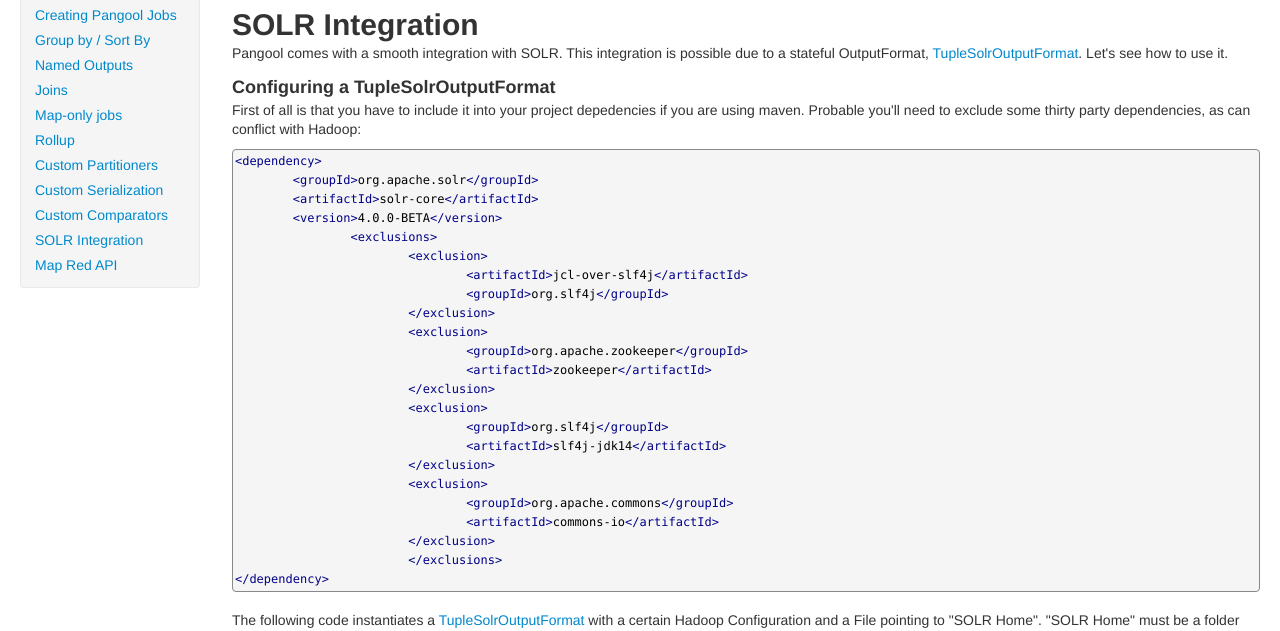
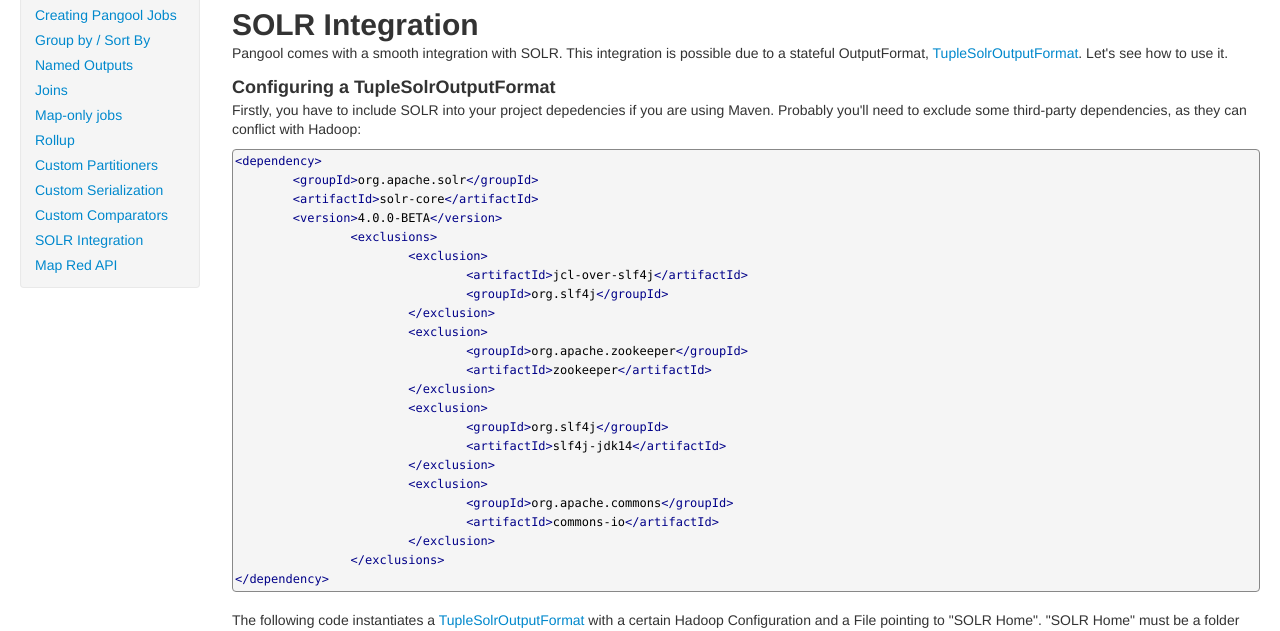
Before and after one commit to datasalt/pangool, a Jekyll site: the page built from userguide/solrintegration.html, in a window 1280 px wide and 900 px high. Shown: the part 264-895 px from the top of the window. Built offline with Jekyll 4.4.1, drawn with Linux system fonts in a browser that asks for light colours; nearby versions of some CDN libraries; Markdown is read by kramdown in place of the engine named in the settings.

Commit message:
Small English corrections.

```diff
--- a/userguide/solrintegration.html
+++ b/userguide/solrintegration.html
@@ -16,9 +16,9 @@
 
 <h3>Configuring a TupleSolrOutputFormat</h3>
 
-<p>First of all is that you have to include it into your project depedencies if
-you are using maven. Probable you'll need to exclude some thirty party
-dependencies, as can conflict with Hadoop:</p>
+<p>Firstly, you have to include SOLR into your project depedencies if
+you are using Maven. Probably you'll need to exclude some third-party
+dependencies, as they can conflict with Hadoop:</p>
 
 <pre class="prettyprint" id="java">
 &lt;dependency&gt;
@@ -42,7 +42,7 @@
 				&lt;groupId&gt;org.apache.commons&lt;/groupId&gt;
 				&lt;artifactId&gt;commons-io&lt;/artifactId&gt;
 			&lt;/exclusion&gt;
-			&lt;/exclusions&gt;
+		&lt;/exclusions&gt;
 &lt;/dependency&gt;
 </pre>
 
```
